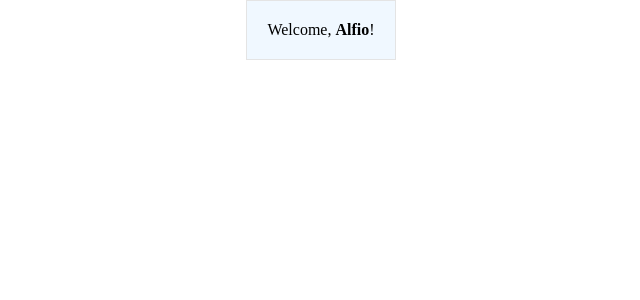
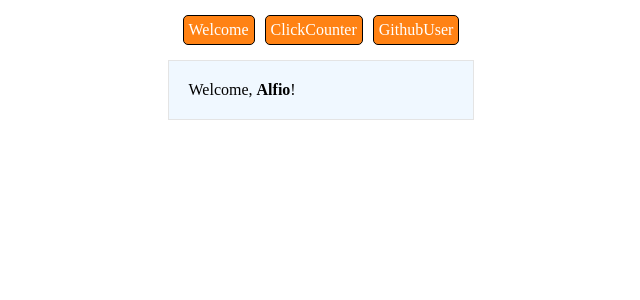
Before and after one commit to AlessandroOnnis/react-exercises, a React (Create React App) app: page / in a window 1280 px wide. Shown: the top 300 px of the page, without its empty margins (319-959 px from the left). Built offline with nearby package versions, Linux system fonts and the light colour scheme.

Commit message:
react-router-04

```diff
--- a/src/App.js
+++ b/src/App.js
@@ -1,15 +1,30 @@
-import {Routes, Route} from 'react-router-dom'
+import { Routes, Route, Link } from 'react-router-dom'
 import { Welcome } from './components/welcome'
 import { ClickCounter } from './components/clickCounter'
 import { ShowGithubUser } from './components/ShowGithubUser'
+import React from 'react'
 
-export function App(){
+export function App() {
 
-    return(
-    <Routes>
-        <Route path="/" element={<Welcome name={'Alfio'} />} />
-        <Route path="counter" element={<ClickCounter/>} />
-        <Route path="users/:username" element={<ShowGithubUser/>} />
-    </Routes>
+    const navigation={
+        color: 'white',
+        border: '1px solid black',
+        padding: 5,
+        background: '#ff8214',
+        borderRadius: 5,
+    }
+    return (
+        <>
+            <div style={{display: 'flex', justifyContent: 'center', padding: 10, margin: 5, gap: 10}}>
+                <Link style={navigation} to={'/'}>Welcome</Link>
+                <Link style={navigation} to={'counter'}>ClickCounter</Link>
+                <Link style={navigation} to={'users/ddd'}>GithubUser</Link>
+            </div>
+            <Routes>
+                <Route path="/" element={<Welcome name={'Alfio'} />} />
+                <Route path="counter" element={<ClickCounter />} />
+                <Route path="users/:username" element={<ShowGithubUser />} />
+            </Routes>
+        </>
     )
 }
```
